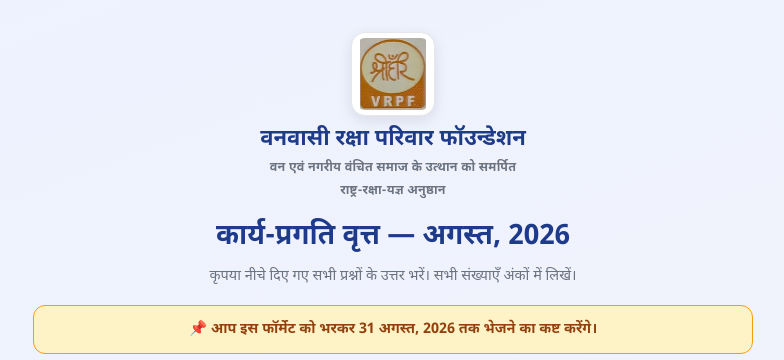
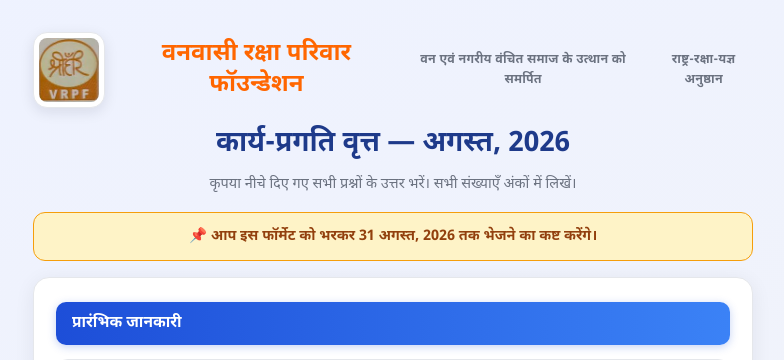
Before and after one commit to KumodChoudhary/kary-pragati-vritt, a Flask app: page /form in a window 1280 px wide. Shown: the top 360 px of the page, without its empty margins (247-1031 px from the left). Run offline with Flask 3, Linux system fonts and the light colour scheme; some libraries are stand-ins or nearby versions.

Commit message:
Update style.css

```diff
--- a/static/style.css
+++ b/static/style.css
@@ -35,16 +35,19 @@ body {
 .form-hero p { color: var(--muted); font-size: 14.5px; }
 
 /* ---- संगठन ब्लॉक (लोगो + नाम + उप-शीर्षक) ---- */
-.org-block { display: flex; flex-direction: column; align-items: center; gap: 3px; margin-bottom: 14px; }
+.org-block { display: flex; flex-direction: row; align-items: center; justify-content: center; gap: 16px; margin-bottom: 14px; }
 .org-logo {
-  width: 84px; height: 84px; object-fit: contain; border-radius: 14px;
+  width: 76px; height: 76px; object-fit: contain; border-radius: 14px;
   background: #fff; border: 1.5px solid var(--line); padding: 5px;
-  box-shadow: 0 4px 14px rgba(17,24,39,.10); margin-bottom: 6px;
+  box-shadow: 0 4px 14px rgba(17,24,39,.10);
 }
-.org-name { font-size: 22px; font-weight: 800; color: var(--blue-d); line-height: 1.35; }
+.org-text { display: flex; flex-direction: column; align-items: flex-start; gap: 3px; }
+.org-name { font-size: 24px; font-weight: 800; color: #FF6600; line-height: 1.3; }
 .org-sub { font-size: 12.5px; font-weight: 600; color: var(--muted); letter-spacing: .2px; }
-.login-logo { width: 64px; height: 64px; object-fit: contain; border-radius: 10px; border: 1.5px solid var(--line); background: #fff; padding: 4px; }
-.login-org { font-weight: 800; color: var(--blue-d); font-size: 15.5px; margin: 8px 0 2px; }
+@media (max-width: 480px) {
+  .org-name { font-size: 19px; }
+  .org-logo { width: 60px; height: 60px; }
+}
 
 .instruction-banner {
   max-width: 720px; margin: 0 auto 16px; padding: 12px 18px;
```
